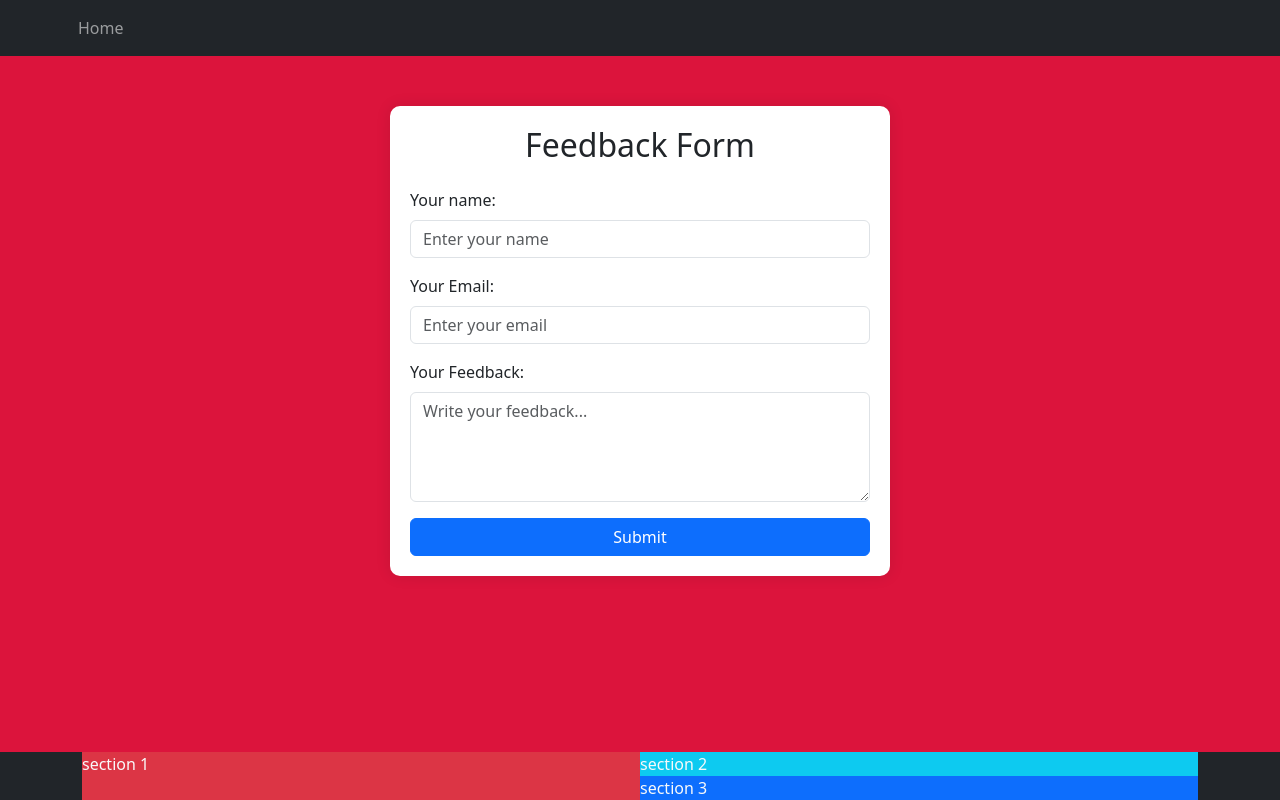
After one commit to mhmdmsvi24/flask-bootstrap-sqlalchemy-sample-project, a Flask app: page /feedback in a window 1280 px wide. The commit adds this page. Run offline with Flask 3, Linux system fonts and the light colour scheme; some libraries are stand-ins or nearby versions.

Commit message:
feat/refac: feedback route plus form added also the project structure refactored

```diff
--- a/db/db.py
+++ b/app/db/db.py
@@ -4,7 +4,7 @@ from flask_migrate import Migrate
 from flask_sqlalchemy import SQLAlchemy
 from models import Role, User
 
-from main import app
+from app.main import app
 
 # SQL alchemy init
 basedir = os.path.abspath(os.path.dirname(__file__))
--- /dev/null
+++ b/app/extensions.py
@@ -0,0 +1 @@
+from flask_bootstrap import Bootstrap5 as Bootstrap
--- /dev/null
+++ b/app/forms/__init__.py
@@ -0,0 +1 @@
+from .feedback import FeedbackForm
--- /dev/null
+++ b/app/forms/feedback.py
@@ -0,0 +1,31 @@
+from flask_wtf import FlaskForm
+from wtforms import EmailField, HiddenField, StringField, SubmitField, TextAreaField
+from wtforms.validators import DataRequired, Email, Length
+
+
+class FeedbackForm(FlaskForm):
+    name = StringField(
+        "Your name: ",
+        validators=[
+            Length(3, message="Invalid Length: Minim 3 characters"),
+            DataRequired(message="Required Field"),
+        ],
+    )
+    email = EmailField(
+        "Your Email: ",
+        validators=[
+            Email(message="Invalid Email Address!"),
+            DataRequired(message="Required Field"),
+        ],
+    )
+    message = TextAreaField(
+        "Your Feedback: ",
+        validators=[
+            Length(
+                8, 100, "Invalid Length: between minimum 8 and maximum 100 characters"
+            ),
+            DataRequired(message="Required Field"),
+        ],
+    )
+    hidden = HiddenField()
+    submit = SubmitField("Submit")
--- /dev/null
+++ b/app/main.py
@@ -0,0 +1,47 @@
+from flask import redirect, render_template
+
+from app import create_app
+from app.forms import FeedbackForm
+
+from .error_handlers import internal_server_error, page_not_found
+
+app = create_app()
+
+
+# Routes
+@app.route("/")
+def index():
+    return render_template("index.html")
+
+
+# Test User
+fetched_user = {
+    12: {
+        "name": "mmd",
+        "role": "Admin",
+        "tags": ["SWE", "NE", "BC", "FS"],
+    }
+}
+
+
+@app.route("/user/<int:id>")
+def user(id):
+    return render_template("users/user.html", user=fetched_user[id])
+
+
+@app.route("/feedback", methods=["GET", "POST"])
+def submitFeedback():
+    form = FeedbackForm()
+    if form.validate_on_submit():
+        return redirect("/")
+
+    return render_template("/forms/feedback.html", user=fetched_user[12], form=form)
+
+
+# Error Handlers
+app.register_error_handler(404, page_not_found)
+app.register_error_handler(404, internal_server_error)
+
+
+if __name__ == "__main__":
+    app.run(debug=True)  # Change debug=False for production
--- /dev/null
+++ b/app/templates/forms/feedback.html
@@ -0,0 +1,81 @@
+{% extends 'base.html' %}
+
+{% block styles %}
+  {{ super() }}
+
+  <style>
+    body {
+        background-color: crimson;
+    }
+    .container-form {
+        max-width: 500px;
+        margin: 50px auto;
+        padding: 20px;
+        background: white;
+        border-radius: 10px;
+        box-shadow: 0px 0px 15px rgba(0, 0, 0, 0.1);
+    }
+  </style>
+{% endblock %}
+
+{% block title %}
+  User {{ user['name'] | capitalize }} Feedback
+{% endblock %}
+
+{% block head %}
+  {{ super() }}
+{% endblock %}
+
+{% block main %}
+<div class="container-form">
+    <h2 class="text-center mb-4">Feedback Form</h2>
+
+    <form method="POST">
+        {{ form.hidden_tag() }}
+
+        <!-- Name Field -->
+        <div class="mb-3">
+            {{ form.name.label(class="form-label") }}
+            {{ form.name(class="form-control", placeholder="Enter your name") }}
+            {% if form.name.errors %}
+                <div class="text-danger">
+                    {% for error in form.name.errors %}
+                        <small>{{ error }}</small><br>
+                    {% endfor %}
+                </div>
+            {% endif %}
+        </div>
+
+        <!-- Email Field -->
+        <div class="mb-3">
+            {{ form.email.label(class="form-label") }}
+            {{ form.email(class="form-control", placeholder="Enter your email") }}
+            {% if form.email.errors %}
+                <div class="text-danger">
+                    {% for error in form.email.errors %}
+                        <small>{{ error }}</small><br>
+                    {% endfor %}
+                </div>
+            {% endif %}
+        </div>
+
+        <!-- Message Field -->
+        <div class="mb-3">
+            {{ form.message.label(class="form-label") }}
+            {{ form.message(class="form-control", placeholder="Write your feedback...", rows=4) }}
+            {% if form.message.errors %}
+                <div class="text-danger">
+                    {% for error in form.message.errors %}
+                        <small>{{ error }}</small><br>
+                    {% endfor %}
+                </div>
+            {% endif %}
+        </div>
+
+        <!-- Submit Button -->
+        <button type="submit" class="btn btn-primary w-100">
+            <i class="fas fa-paper-plane"></i> {{ form.submit.label.text }}
+        </button>
+    </form>
+</div>
+{% endblock %}
--- a/templates/index.html
+++ b/app/templates/index.html
@@ -15,9 +15,9 @@
 
 {% block main %}
   {% if error == '404' %}
-    {% include '404.html'   %}
+    {% include 'errors/404.html'   %}
   {% elif error == '500' %}
-    {% include '500.html'   %}
+    {% include 'errors/500.html'   %}
   {% else %}
     <h1>Hi This is Template</h1>
   {% endif %}
--- a/templates/ui/footer.html
+++ b/app/templates/ui/footer.html
@@ -1,4 +1,4 @@
-<footer class="bg-dark text-light">
+<footer class="bg-dark text-light position-absolute bottom-0 w-100">
   <div class="container mx-auto d-flex justify-content-between">
     <div class="bg-danger flex-grow-1">section 1</div>
     <div class="flex flex-grow-1">
--- a/templates/ui/nav.html
+++ b/app/templates/ui/nav.html
@@ -1,5 +1,6 @@
 {% from 'bootstrap5/utils.html' import render_icon %}
 {% from 'bootstrap5/nav.html' import render_nav_item %}
+
 <header class="bg-dark text-light">
   <nav class="navbar navbar-expand-lg navbar-dark bg-dark container">
     <div class="navbar-nav mr-auto">
```
Also changed, not shown: app/__init__.py (added, +25 -0 lines), app/error_handlers.py (added, +9 -0 lines), main.py (deleted, +0 -46 lines), README.md, app/db/models.py (renamed from db/models.py), app/templates/base.html (renamed from templates/base.html), app/templates/errors/404.html (renamed from templates/404.html), app/templates/errors/500.html (renamed from templates/500.html), app/templates/users/user.html (line endings or trailing spaces), 1 other file.
